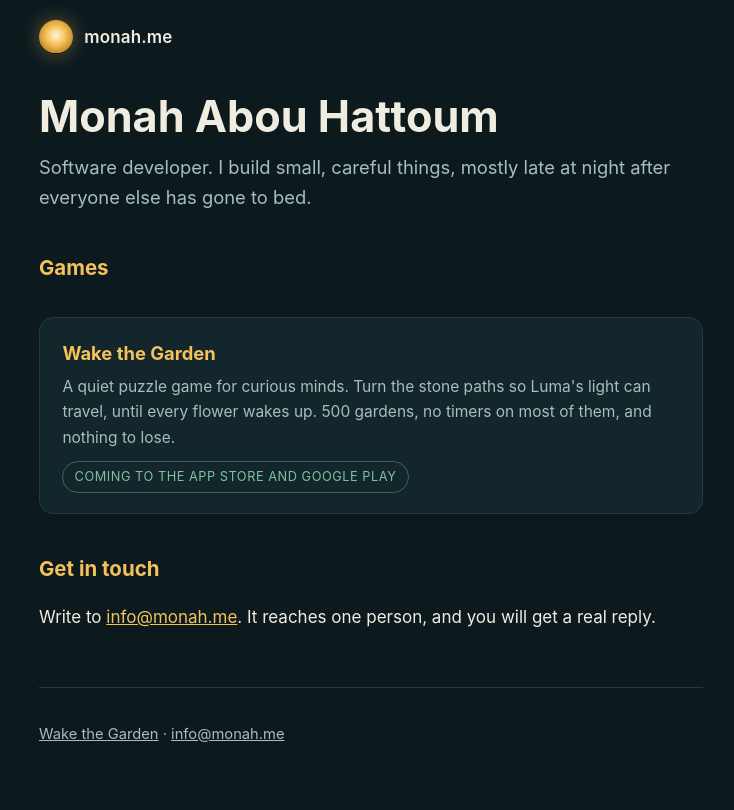
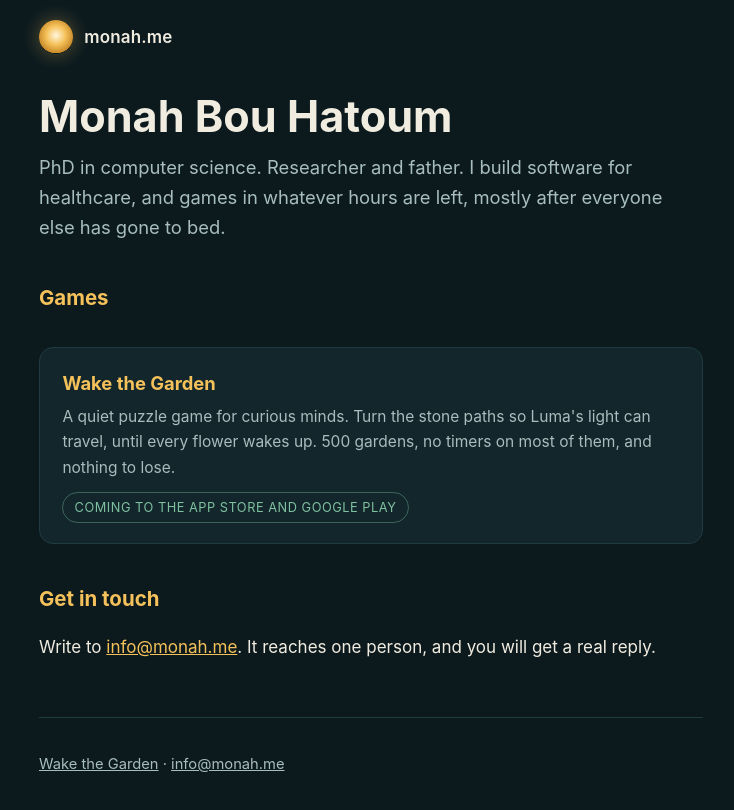
Before and after one commit to Monah84/monah-me, a plain HTML site: page index.html in a window 1280 px wide. Shown: the whole page, without its empty margins (269-1003 px from the left). Drawn offline with Linux system fonts and the light colour scheme.

Commit message:
Correct the name, and say what I actually do
Co-Authored-By: Claude Opus 5 <noreply@anthropic.com>

```diff
--- a/index.html
+++ b/index.html
@@ -3,8 +3,8 @@
 <head>
 <meta charset="utf-8">
 <meta name="viewport" content="width=device-width, initial-scale=1">
-<title>Monah Abou Hattoum</title>
-<meta name="description" content="Software developer. I make small, careful games.">
+<title>Monah Bou Hatoum</title>
+<meta name="description" content="PhD in computer science. Researcher, father, and a builder of healthcare software, with games in whatever hours are left.">
 <link rel="stylesheet" href="style.css">
 <style>
   .hero { padding-top: 1rem; }
@@ -28,8 +28,8 @@
 <header class="site"><span class="mark"></span><a href="./">monah.me</a></header>
 
 <div class="wrap hero">
-  <h1>Monah Abou Hattoum</h1>
-  <p class="lede">Software developer. I build small, careful things, mostly late at night after everyone else has gone to bed.</p>
+  <h1>Monah Bou Hatoum</h1>
+  <p class="lede">PhD in computer science. Researcher and father. I build software for healthcare, and games in whatever hours are left, mostly after everyone else has gone to bed.</p>
 
   <h2>Games</h2>
   <div class="games">
```
